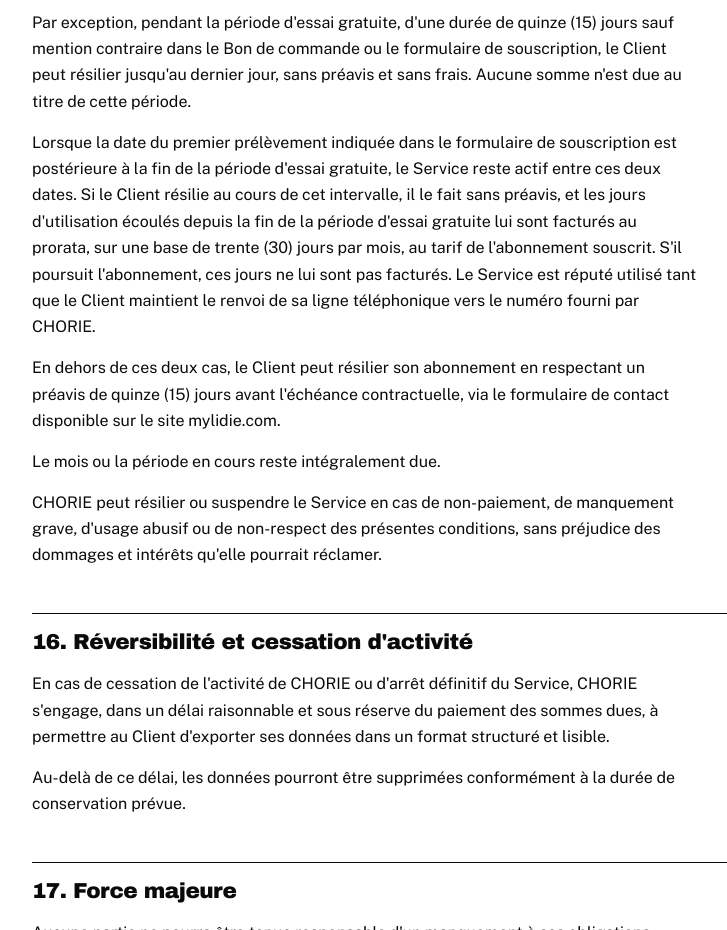
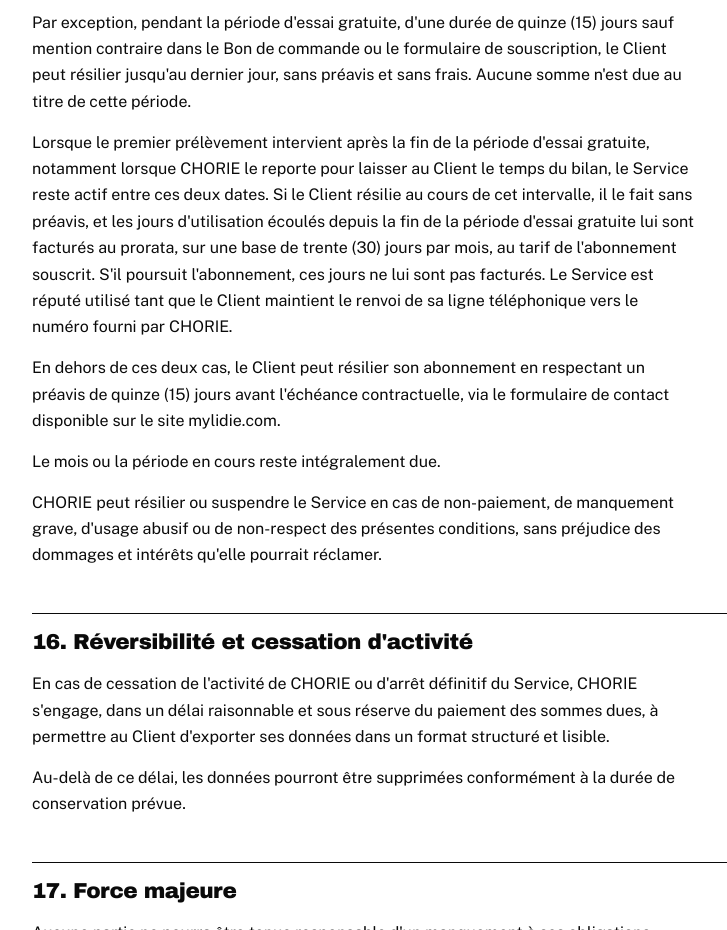
Before and after one commit to adeveyrac/mylidie, a plain HTML site: page cgu-cgv.html in a window 1280 px wide. Shown: the part 5840-6770 px from the top of the page, without its empty margins (42-769 px from the left). Drawn offline with nearby package versions, Linux system fonts and the light colour scheme.

Commit message:
CGV art. 15 : le prorata couvre aussi un premier prelevement reporte apres la signature
Le lien permanent (ADR-038) affiche 15 jours d'essai : le report au lendemain
du bilan se fait ensuite par trial_end, donc la date n'est plus celle du
formulaire. La condition est reformulee pour couvrir ce cas.

Co-Authored-By: Claude Opus 5.5 <noreply@anthropic.com>

```diff
--- a/cgu-cgv.html
+++ b/cgu-cgv.html
@@ -253,7 +253,7 @@ footer a:hover{background:none;border-color:var(--accent)}
   <section id="resiliation">
     <h2>15. Résiliation</h2>
     <p>Par exception, pendant la période d'essai gratuite, d'une durée de quinze (15) jours sauf mention contraire dans le Bon de commande ou le formulaire de souscription, le Client peut résilier jusqu'au dernier jour, sans préavis et sans frais. Aucune somme n'est due au titre de cette période.</p>
-    <p>Lorsque la date du premier prélèvement indiquée dans le formulaire de souscription est postérieure à la fin de la période d'essai gratuite, le Service reste actif entre ces deux dates. Si le Client résilie au cours de cet intervalle, il le fait sans préavis, et les jours d'utilisation écoulés depuis la fin de la période d'essai gratuite lui sont facturés au prorata, sur une base de trente (30) jours par mois, au tarif de l'abonnement souscrit. S'il poursuit l'abonnement, ces jours ne lui sont pas facturés. Le Service est réputé utilisé tant que le Client maintient le renvoi de sa ligne téléphonique vers le numéro fourni par CHORIE.</p>
+    <p>Lorsque le premier prélèvement intervient après la fin de la période d'essai gratuite, notamment lorsque CHORIE le reporte pour laisser au Client le temps du bilan, le Service reste actif entre ces deux dates. Si le Client résilie au cours de cet intervalle, il le fait sans préavis, et les jours d'utilisation écoulés depuis la fin de la période d'essai gratuite lui sont facturés au prorata, sur une base de trente (30) jours par mois, au tarif de l'abonnement souscrit. S'il poursuit l'abonnement, ces jours ne lui sont pas facturés. Le Service est réputé utilisé tant que le Client maintient le renvoi de sa ligne téléphonique vers le numéro fourni par CHORIE.</p>
     <p>En dehors de ces deux cas, le Client peut résilier son abonnement en respectant un préavis de quinze (15) jours avant l'échéance contractuelle, via le formulaire de contact disponible sur le site mylidie.com.</p>
     <p>Le mois ou la période en cours reste intégralement due.</p>
     <p>CHORIE peut résilier ou suspendre le Service en cas de non-paiement, de manquement grave, d'usage abusif ou de non-respect des présentes conditions, sans préjudice des dommages et intérêts qu'elle pourrait réclamer.</p>
```
